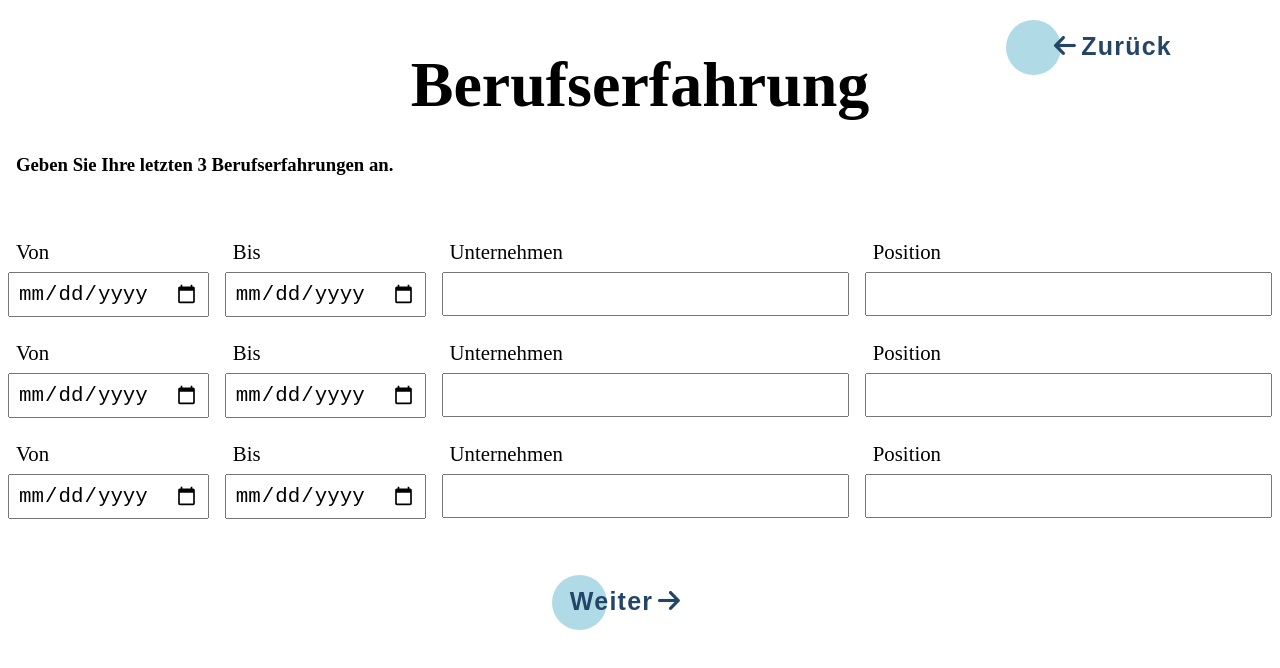
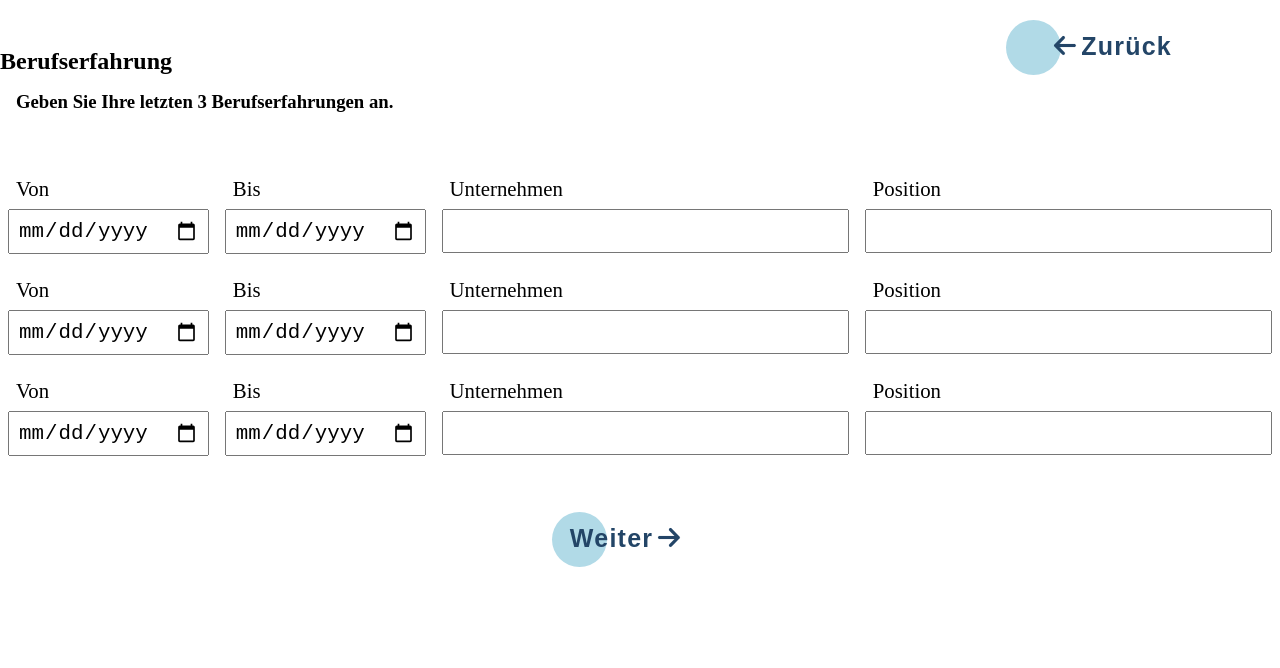
Before and after one commit to Jackeline-Matos/Lebenslauf, a React (Create React App) app in the folder lebenslauf/: page /formular1 in a window 1280 px wide. Shown: the top 668 px of the page. Built offline with nearby package versions, Linux system fonts and the light colour scheme.

Commit message:
bearbeitunglocals

```diff
--- a/lebenslauf/src/components/FormularEins.css
+++ b/lebenslauf/src/components/FormularEins.css
@@ -1,3 +1,9 @@
+* {
+  margin: 0;
+  padding: 0;
+  box-sizing: border-box;
+}
+
 .flex-eins {
     display: flex;
     flex-direction: column;
--- a/lebenslauf/src/components/FormularEins.js
+++ b/lebenslauf/src/components/FormularEins.js
@@ -40,7 +40,7 @@ const FormularEins = () => {
       animate={{ width: "100vw" }}
       exit={{ x: "window.innerWidth", transition: { duration: 0.1 } }}
     >
-      <h1>Berufserfahrung </h1>
+      <h2>Berufserfahrung </h2>
       <h3>Geben Sie Ihre letzten 3 Berufserfahrungen an.</h3>
       <form onSubmit={submitHaendler}>
         <div className="zeile">
```
